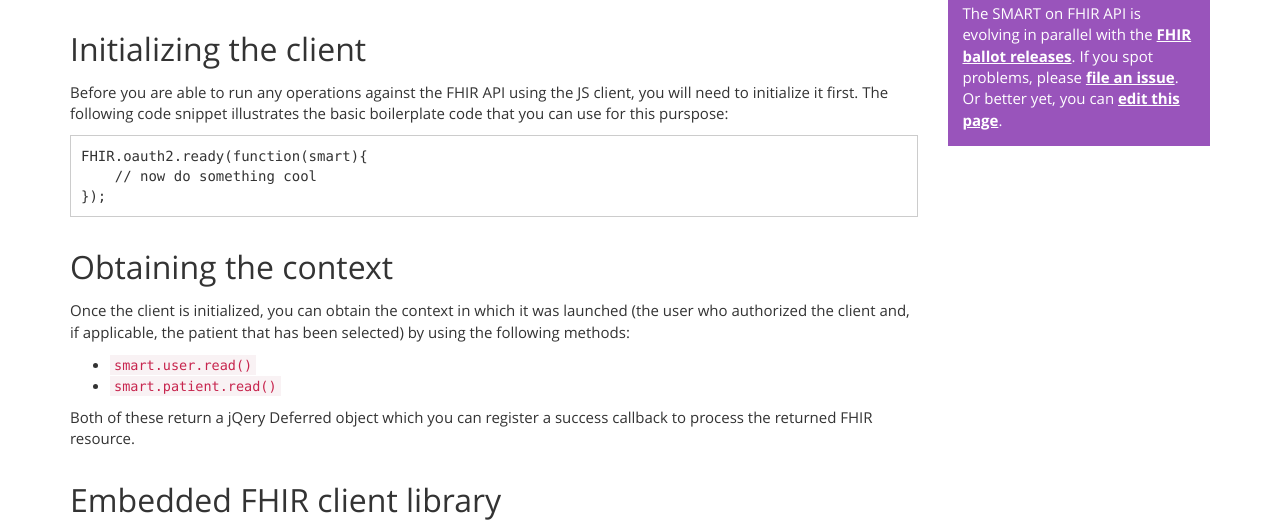
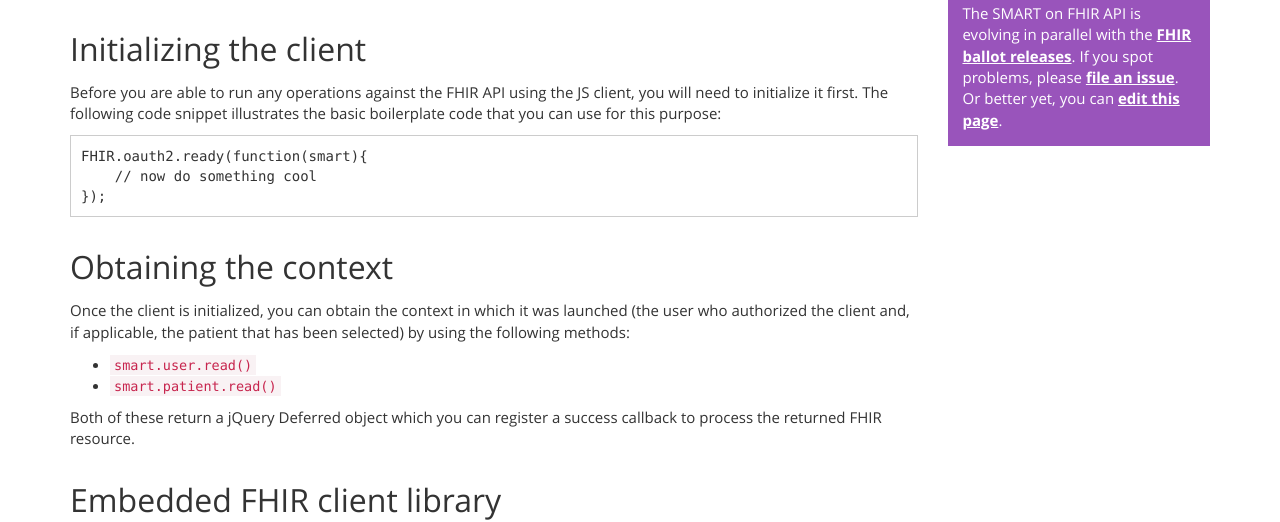
Before and after one commit to smart-on-fhir/smart-on-fhir.github.io, a Jekyll site: the page built from clients/javascript/index.md, in a window 1280 px wide. Shown: the part 244-766 px from the top of the page. Built offline with Jekyll 4.4.1, drawn with Linux system fonts in a browser that asks for light colours.

Commit message:
Minor Spelling corrections (#125)

````diff
--- a/clients/javascript/index.md
+++ b/clients/javascript/index.md
@@ -14,7 +14,7 @@ Please see [https://github.com/smart-on-fhir/client-js](https://github.com/smart
 Before you are able to run any operations against the FHIR API
 using the JS client, you will need to initialize it first. The following
 code snippet illustrates the basic boilerplate code that you can
-use for this purspose:
+use for this purpose:
 
 ```
 FHIR.oauth2.ready(function(smart){
@@ -31,7 +31,7 @@ that has been selected) by using the following methods:
 * `smart.user.read()`
 * `smart.patient.read()`
 
-Both of these return a jQery Deferred object which you can register a success
+Both of these return a jQuery Deferred object which you can register a success
 callback to process the returned FHIR resource.
 
 ## Embedded FHIR client library
````
